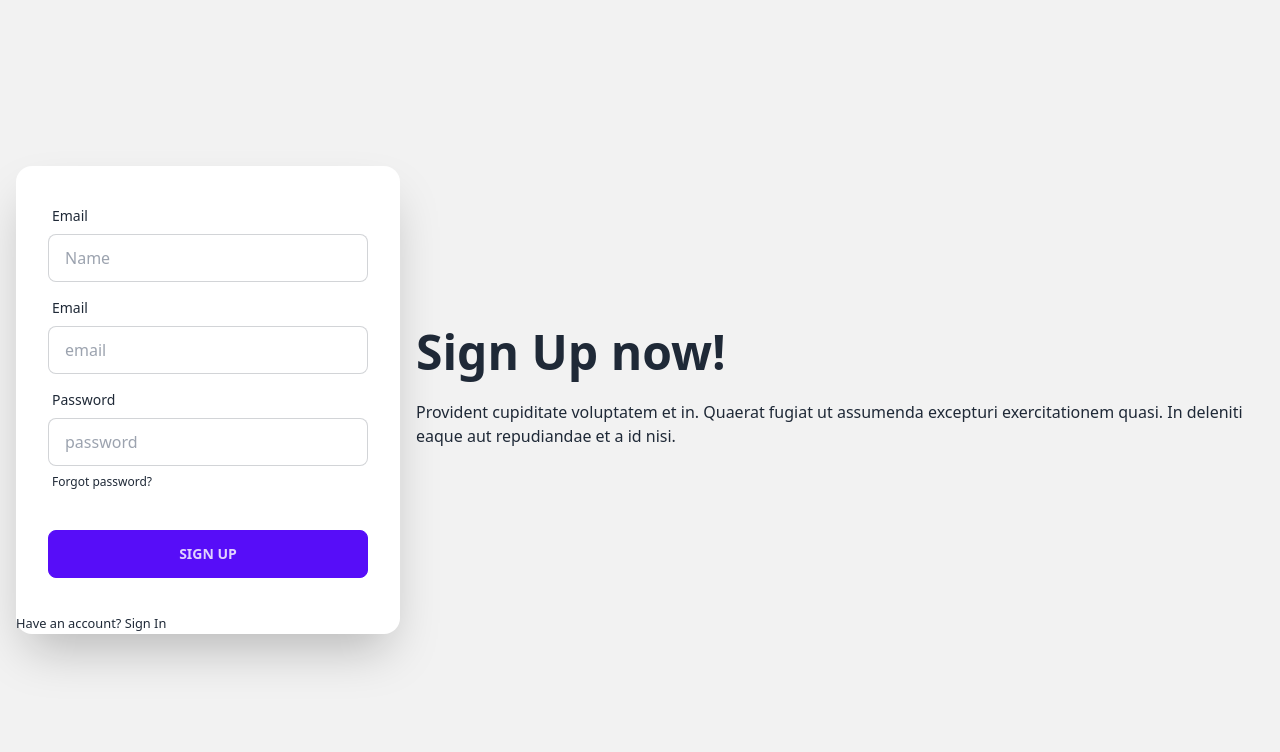
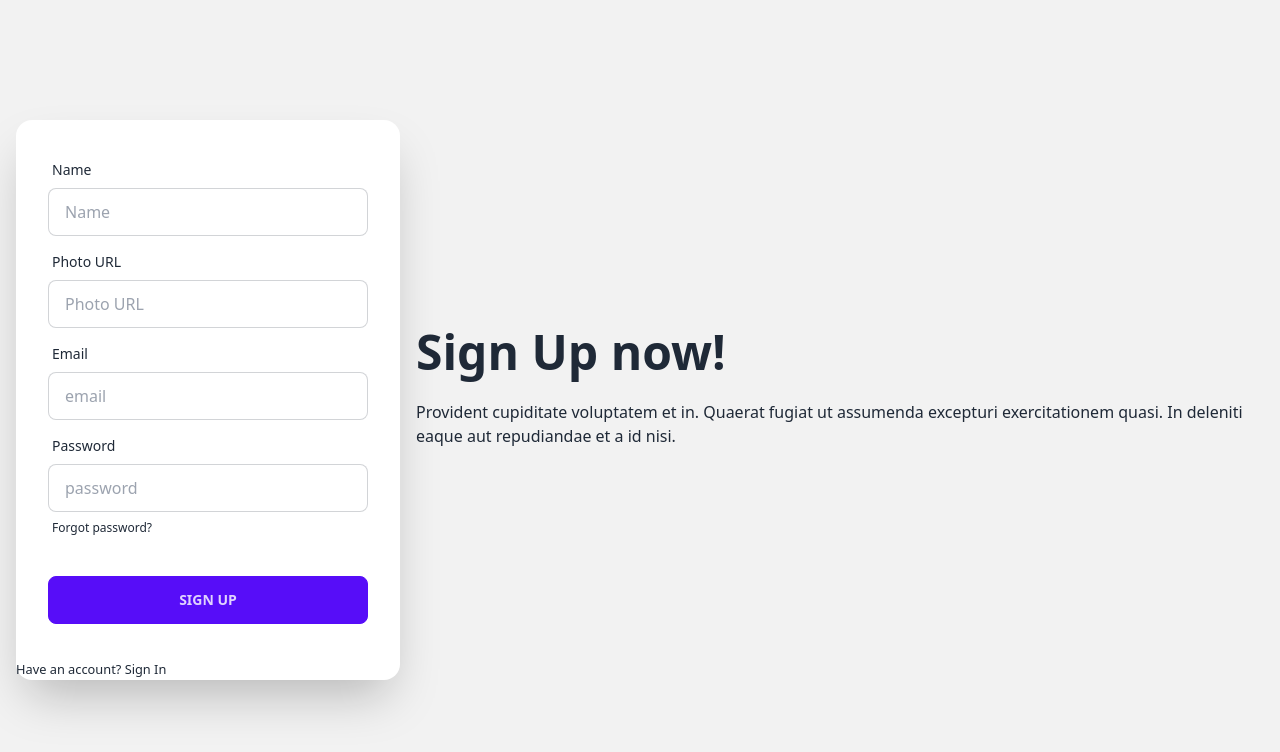
Before and after one commit to mdgausulislam/react-restaurant-food-project-client, a React (Vite) app: page /signUp in a window 1280 px wide. Shown: the top 752 px of the page. Built offline with nearby package versions, Linux system fonts and the light colour scheme; no server answers.

Commit message:
update profile name and photo url and display name show

```diff
--- a/src/Pages/Shared/NavBar/Navbar.jsx
+++ b/src/Pages/Shared/NavBar/Navbar.jsx
@@ -5,10 +5,10 @@
 const Navbar = () => {
     const { user, logOut } = useContext(AuthContext);
 
-    const handleLogOut=()=>{
+    const handleLogOut = () => {
         logOut()
-        .then(()=>{ })
-        .then(error=>console.log(error))
+            .then(() => { })
+            .then(error => console.log(error))
 
     }
 
@@ -20,6 +20,7 @@
 
         {
             user ? <>
+                <span>{user?.displayName}</span>
                 <button onClick={handleLogOut} className='btn btn-ghost'>Log Out</button>
             </> : <>
                 <li><Link to='/login'>Login</Link></li>
--- a/src/Pages/SignUp/SignUp.jsx
+++ b/src/Pages/SignUp/SignUp.jsx
@@ -2,18 +2,35 @@
 import { Helmet } from 'react-helmet-async';
 import { useForm } from 'react-hook-form';
 import { AuthContext } from '../../Provider/AuthProvider';
-import { Link } from 'react-router-dom';
+import { Link, useNavigate } from 'react-router-dom';
+import Swal from 'sweetalert2';
 
 const SignUp = () => {
-    const { register, handleSubmit, formState: { errors }, } = useForm();
-    const { createUser } = useContext(AuthContext);
+    const { register, handleSubmit, reset, formState: { errors }, } = useForm();
+    const { createUser, updateUserProfile } = useContext(AuthContext);
+    const navigate =useNavigate();
+
     const onSubmit = (data) => {
         console.log(data)
         createUser(data.email,data.password)
         .then(result=>{
             const loggedUser =result.user;
             console.log(loggedUser);
+            updateUserProfile(data.name,data.photoURL)
+            .then(()=>{
+                console.log('user profile updated');
+                reset();
+                Swal.fire({
+                    position: "top-end",
+                    icon: "success",
+                    title: "user created successfully.",
+                    showConfirmButton: false,
+                    timer: 1500
+                  });
+            })
+            .then(error=>console.log(error))
         })
+        navigate('/');
     };
 
     return (
@@ -31,10 +48,17 @@
                         <form onSubmit={handleSubmit(onSubmit)} className="card-body">
                             <div className="form-control">
                                 <label className="label">
-                                    <span className="label-text">Email</span>
+                                    <span className="label-text">Name</span>
                                 </label>
                                 <input type="text" {...register("name", { required: true })} name='name' placeholder="Name" className="input input-bordered" />
                                 {errors.name && <span className='text-red-600'>Name field is required</span>}
+                            </div>
+                            <div className="form-control">
+                                <label className="label">
+                                    <span className="label-text">Photo URL</span>
+                                </label>
+                                <input type="text" {...register("photoURL", { required: true })}  placeholder="Photo URL" className="input input-bordered" />
+                                {errors.photoURL && <span className='text-red-600'>Photo URL field is required</span>}
                             </div>
                             <div className="form-control">
                                 <label className="label">
--- a/src/Provider/AuthProvider.jsx
+++ b/src/Provider/AuthProvider.jsx
@@ -1,5 +1,5 @@
 import React, { createContext, useEffect, useState } from 'react';
-import { createUserWithEmailAndPassword, getAuth, onAuthStateChanged, signInWithEmailAndPassword, signOut } from "firebase/auth";
+import { createUserWithEmailAndPassword, getAuth, onAuthStateChanged, signInWithEmailAndPassword, signOut, updateProfile } from "firebase/auth";
 import { app } from '../firebase/firebase.config';
 
 export const AuthContext = createContext(null);
@@ -24,6 +24,12 @@
         return signOut(auth);
     }
 
+    const updateUserProfile=(name,photo)=>{
+        return updateProfile(auth.currentUser,{
+            displayName: name ,photoURL: photo
+        })
+    }
+
     useEffect(()=>{
         const unsubscribe=onAuthStateChanged(auth, currentUser=>{
             setUser(currentUser);
@@ -41,6 +47,7 @@
         createUser,
         signIn,
         logOut,
+        updateUserProfile,
     }
 
     return (
```
